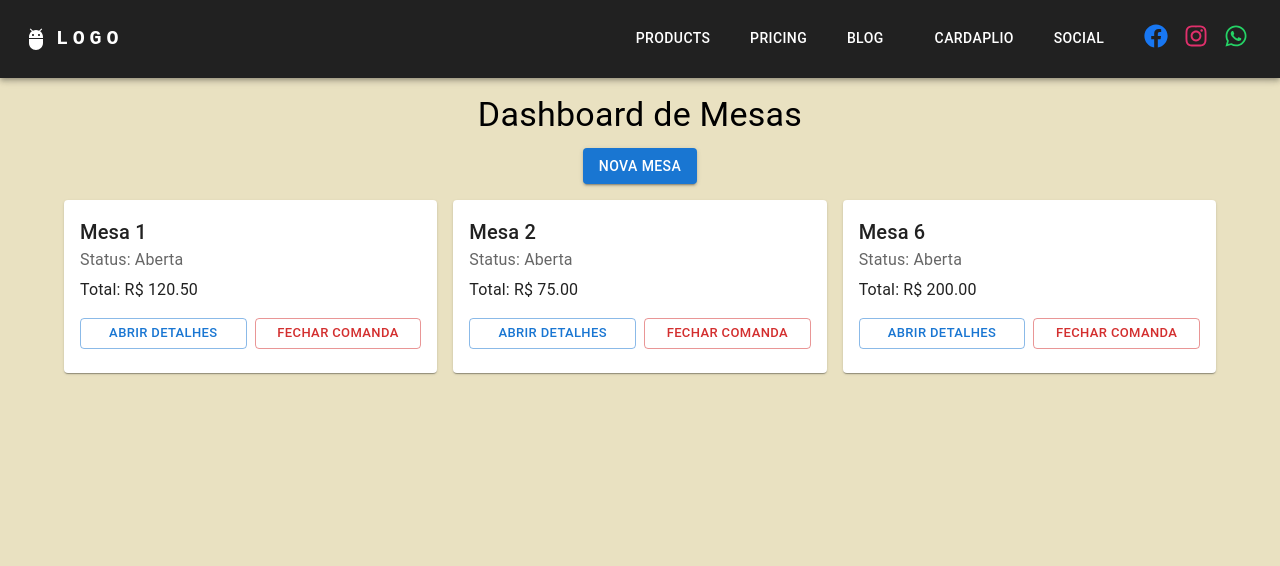
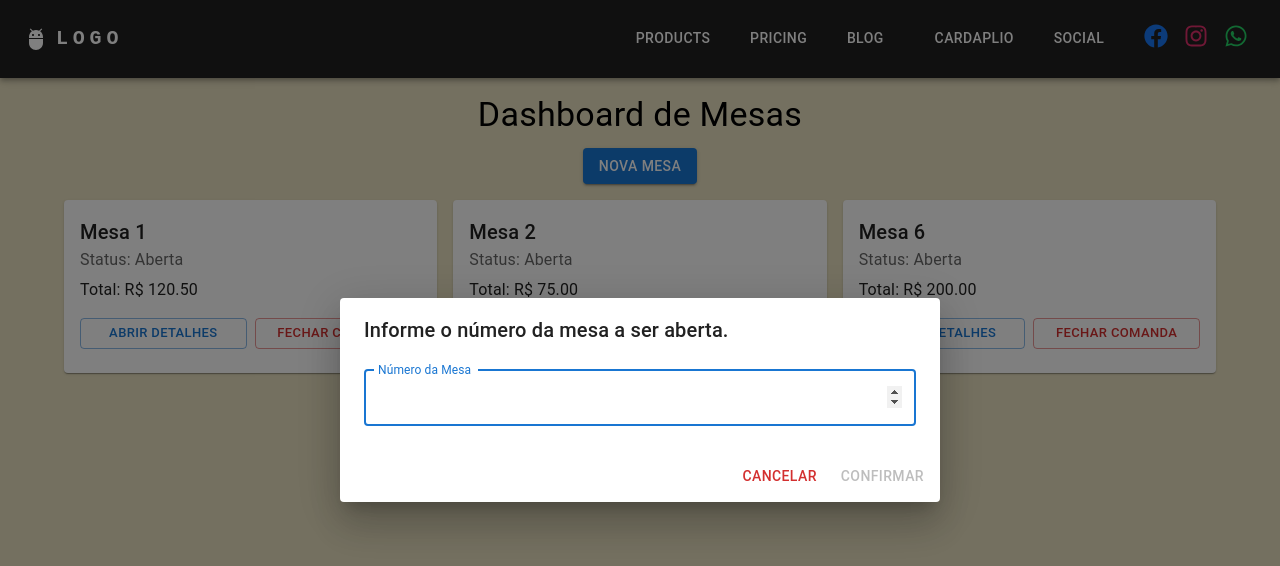
Before and after one commit to nemesioveloso/fogo-na-panela-web, a React (Vite) app: page /dashboardMesas in a window 1280 px wide. Both pictures are taken after a click on the button "NOVA MESA". Shown: the top 566 px of the page. Built offline with nearby package versions, Linux system fonts and the light colour scheme.

Commit message:
dialog de nova mesa, e ajuste ao fechar a comanda no dialog passando a mesa e recebendo na funcao

```diff
--- a/src/components/AlertaFechamentoCaixa/index.tsx
+++ b/src/components/AlertaFechamentoCaixa/index.tsx
@@ -41,7 +41,7 @@ export function AlertaFechamentoCaixa({
   };
 
   return (
-    <Dialog open={open} fullWidth onClose={handleCloseDialog}>
+    <Dialog open={open} fullWidth onClose={handleCloseDialog} aria-hidden='false'>
       <DialogTitle>{titulo}</DialogTitle>
       <DialogContent>
         <DialogContentText>{mensagem}</DialogContentText>
--- a/src/components/DetalhesMesaDialogProps/index.tsx
+++ b/src/components/DetalhesMesaDialogProps/index.tsx
@@ -67,11 +67,10 @@ export function DetalhesMesaDialog({ open, onClose, onAddItem, mesa }: DetalhesM
     };
 
     return (
-        <Dialog fullWidth aria-hidden='false' open={open} onClose={(_event, reason) => {
+        <Dialog fullWidth aria-hidden='true' open={open} onClose={(_event, reason) => {
             if (reason === 'backdropClick' || reason === 'escapeKeyDown') return;
             onClose();
-        }}
-            disableEscapeKeyDown>
+        }} disableEscapeKeyDown>
             <DialogTitle textAlign='center'>Detalhes da Mesa {mesa?.id}</DialogTitle>
             <DialogContent>
                 <Grid2 container spacing={1}>
--- /dev/null
+++ b/src/components/DialogNovaMesa/index.tsx
@@ -0,0 +1,66 @@
+import { useState } from "react";
+import {
+    Dialog,
+    DialogTitle,
+    DialogContent,
+    DialogActions,
+    TextField,
+    Button,
+} from "@mui/material";
+
+interface DialogNovaMesaProps {
+    open: boolean;
+    onClose: () => void;
+    onConfirm: (numeroMesa: number) => void;
+}
+
+export function DialogNovaMesa({
+    open,
+    onClose,
+    onConfirm,
+}: DialogNovaMesaProps) {
+    const [mesa, setMesa] = useState("");
+
+    const handleConfirm = () => {
+        const numeroMesa = Number(mesa);
+        if (!numeroMesa) {
+            alert("Informe um número de mesa válido.");
+            return;
+        }
+        onConfirm(numeroMesa);
+        setMesa("");
+    };
+
+    const handleClose = () => {
+        onClose();
+        setMesa("");
+    };
+
+    return (
+        <Dialog open={open} fullWidth onClose={(_event, reason) => {
+            if (reason === 'backdropClick' || reason === 'escapeKeyDown') return;
+            handleClose();
+        }}>
+            <DialogTitle>Informe o número da mesa a ser aberta.</DialogTitle>
+            <DialogContent>
+                <TextField
+                    autoFocus
+                    margin="dense"
+                    label="Número da Mesa"
+                    type="number"
+                    fullWidth
+                    value={mesa}
+                    onChange={(e) => setMesa(e.target.value)}
+                />
+            </DialogContent>
+            <DialogActions>
+                <Button onClick={handleClose} color="error">
+                    Cancelar
+                </Button>
+                <Button onClick={handleConfirm} color="success" disabled={!mesa}>
+                    Confirmar
+                </Button>
+            </DialogActions>
+        </Dialog>
+    );
+}
--- a/src/pages/Mesa/index.tsx
+++ b/src/pages/Mesa/index.tsx
@@ -12,6 +12,7 @@ import { useState } from 'react';
 import { Mesa } from '../../models/DashboarMesas';
 import { ItemAddMesa } from '../../models/ItemAddMesa';
 import { AlertaFechamentoCaixa } from '../../components/AlertaFechamentoCaixa';
+import { DialogNovaMesa } from '../../components/DialogNovaMesa';
 
 const mesas: Mesa[] = [
     {
@@ -166,8 +167,23 @@ export function DashboardMesas() {
     const [itensMesa, setItensMesa] = useState<ItemAddMesa[]>([]);
     const [mesaSelecionada, setMesaSelecionada] = useState<Mesa | null>(null);
     const [openAlerta, setOpenAlerta] = useState(false);
+    const [mesaFecharId, setMesaFecharId] = useState<number | null>(null);
+    const [openNovaMesa, setOpenNovaMesa] = useState(false);
+    const [novaMesas, setMesas] = useState<number[]>([]);
 
-    console.log(itensMesa, 'itensMesa');
+    const handleOpenNovaMesa = () => {
+        setOpenNovaMesa(true);
+    };
+
+    const handleCloseNovaMesa = () => {
+        setOpenNovaMesa(false);
+    };
+
+    const handleConfirmNovaMesa = (numeroMesa: number) => {
+        console.log("Criando nova mesa:", numeroMesa);
+        setMesas((prev) => [...prev, numeroMesa]);
+        setOpenNovaMesa(false);
+    };
 
     const handleOpenDialog = (mesa: Mesa) => {
         setMesaSelecionada(mesa);
@@ -175,21 +191,21 @@ export function DashboardMesas() {
     };
     const handleCloseDialog = () => setOpenDialog(false);
 
-    const handleCloseComanda = () => {
+    const handleCloseComanda = (id: number) => {
         setOpenAlerta(true);
+        setMesaFecharId(id);
     }
 
     const handleFechar = () => {
         setOpenAlerta(false);
+        setMesaFecharId(null);
     };
 
     const handleConfirm = async (tipoPagamento: string) => {
-        console.log('bateu aqui', tipoPagamento);
+        console.log('Tipo de pagamento: ', tipoPagamento);
+        console.log('Mesa fechada: ', mesaFecharId);
 
         try {
-            // Dispare a requisição aqui, por exemplo:
-            // await fecharComanda(idDaComanda);
-
             console.log("Requisição para fechar a comanda enviada!");
         } catch (error) {
             console.error("Erro ao fechar a comanda:", error);
@@ -208,7 +224,7 @@ export function DashboardMesas() {
                 Dashboard de Mesas
             </Typography>
             <Box display="flex" justifyContent="center" mb={2}>
-                <Button variant="contained" color="primary">
+                <Button variant="contained" color="primary" onClick={handleOpenNovaMesa}>
                     Nova Mesa
                 </Button>
             </Box>
@@ -232,7 +248,7 @@ export function DashboardMesas() {
                                             </Button>
                                         </Grid2>
                                         <Grid2 size={6}>
-                                            <Button fullWidth variant="outlined" size="small" color='error' onClick={handleCloseComanda}>
+                                            <Button fullWidth variant="outlined" size="small" color='error' onClick={() => handleCloseComanda(mesa.id)}>
                                                 Fechar Comanda
                                             </Button>
                                         </Grid2>
@@ -255,7 +271,12 @@ export function DashboardMesas() {
                     onClose={handleFechar}
                     onConfirm={handleConfirm}
                     titulo="Atenção!"
-                    mensagem="Tem certeza que deseja fechar esta comanda?"
+                    mensagem={`Tem certeza que deseja fechar a comanda da mesa ${mesaFecharId}?`}
+                />
+                <DialogNovaMesa
+                    open={openNovaMesa}
+                    onClose={handleCloseNovaMesa}
+                    onConfirm={handleConfirmNovaMesa}
                 />
             </Box>
         </Container>
```
Lines whose indentation alone changed are shown as unchanged.
